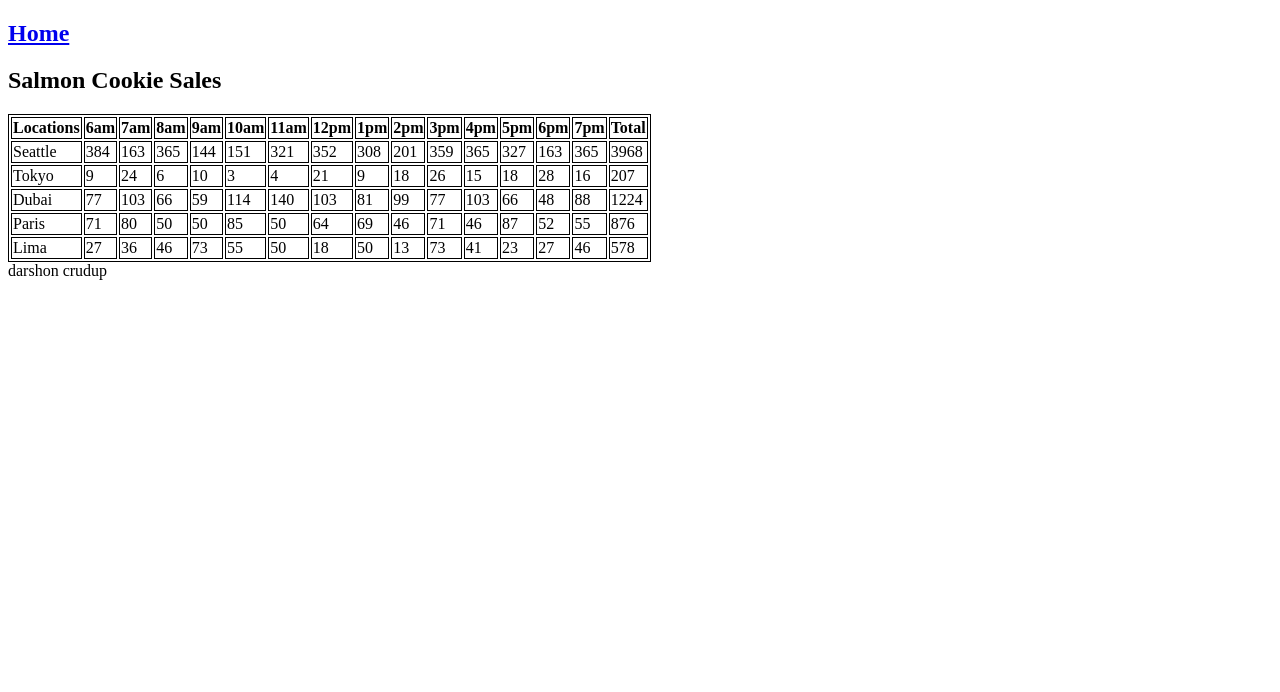
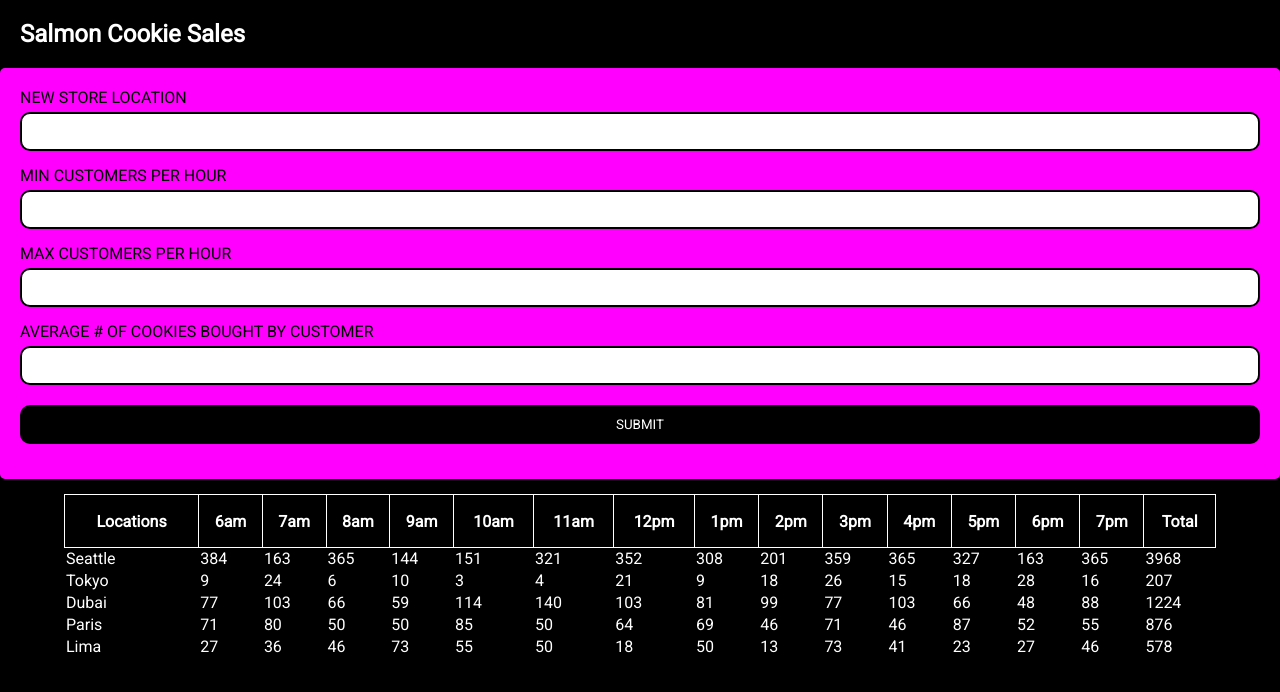
Before and after one commit to darshon-crudup/cookie-stand, a plain HTML site: page sales.html in a window 1280 px wide. Drawn offline with Linux system fonts and the light colour scheme.

Commit message:
added form to sales data

```diff
--- /dev/null
+++ b/main.css
@@ -0,0 +1,52 @@
+body {
+  background: black;;
+  color: white;
+}
+h2 {
+  color: white;
+  padding: 20px;
+  display: block;
+  margin: 0 auto;
+}
+* {
+  margin:auto;
+  padding: auto;
+  font-family: 'Roboto';
+}
+.container {
+  background-color: fuchsia;
+  color:black;
+  padding: 20px;
+  display: block;
+  margin: 0 auto;
+  border-radius: 5px;
+}
+
+.container input {
+  width: 100%;
+  padding: 10px;
+  border: 2px solid black;
+  box-sizing: border-box;
+  margin-bottom: 15px;
+  margin-top: 5px;
+  resize: vertical;
+  border-radius: 10px;
+}
+
+#button {
+  background-color: black;
+  color: white;
+  cursor: pointer;
+}
+
+table th {
+  border: 1px solid white;
+  height: 50px;
+}
+
+table {
+  border-collapse: collapse;
+  width: 90%;
+  margin-top: 15px;
+
+}
--- a/sales.html
+++ b/sales.html
@@ -1,6 +1,9 @@
 <!DOCTYPE html>
 <head>
   <title>Salmon Cookies</title>
+  <link rel="stylesheet" href="main.css">
+  <link rel="preconnect" href="https://fonts.gstatic.com" crossorigin>
+  <link href="https://fonts.googleapis.com/css2?family=Roboto&display=swap" rel="stylesheet">
   <style>
     table, th, td {
       border: 1px solid black;
@@ -10,11 +13,26 @@
 
 <body>
   <header>
-    <nav><h2><a href="index.html">Home</a></h2></nav>
-
+    <h2>Salmon Cookie Sales</h2>
+    <!-- <nav><h2><a href="index.html">Home</a></h2></nav> -->
   </header>
   <main>
-    <h2>Salmon Cookie Sales</h2>
+
+    <div class="container">
+      <label for ="storeLocation">NEW STORE LOCATION</label>
+      <input type="text" id="storeLocation" name="storeLocation">
+
+      <label for ="minCust">MIN CUSTOMERS PER HOUR</label>
+      <input type="text" id="minCust" name="minCust">
+
+      <label for ="maxCust">MAX CUSTOMERS PER HOUR</label>
+      <input type="text" id="maxCust" name="maxCust">
+
+      <label for ="avgCookie">AVERAGE # OF COOKIES BOUGHT BY CUSTOMER</label>
+      <input type="text" id="avgCookie" name="avgCookie">
+      <input type="button" id="button" value="SUBMIT">
+
+    </div>
 
     <section id="salesdata">
       <table id="table"></table>
@@ -28,8 +46,12 @@
     </article> -->
 
   </main>
+  <script src="app.js"></script>
 </body>
+</html>
 
-<footer>darshon crudup</footer>
-<script src="app.js"></script>
-</html>
+<!-- function AddRow() {
+  var AddRown=<document.getElementByID('show');
+} -->
+
+<!-- <footer>darshon crudup</footer> -->
```
Also changed, not shown: app.js (+27 -15 lines), 1 other file.
